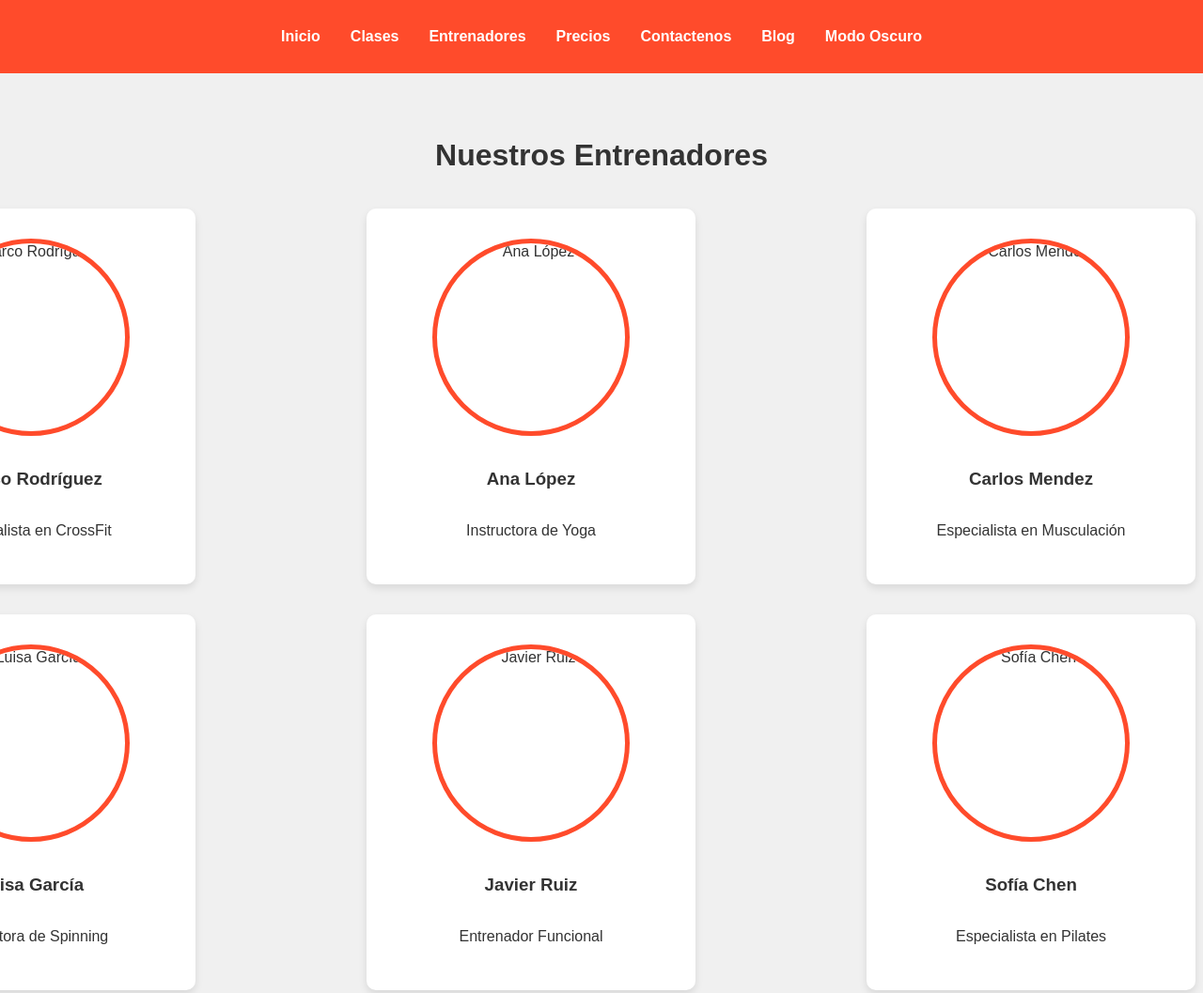
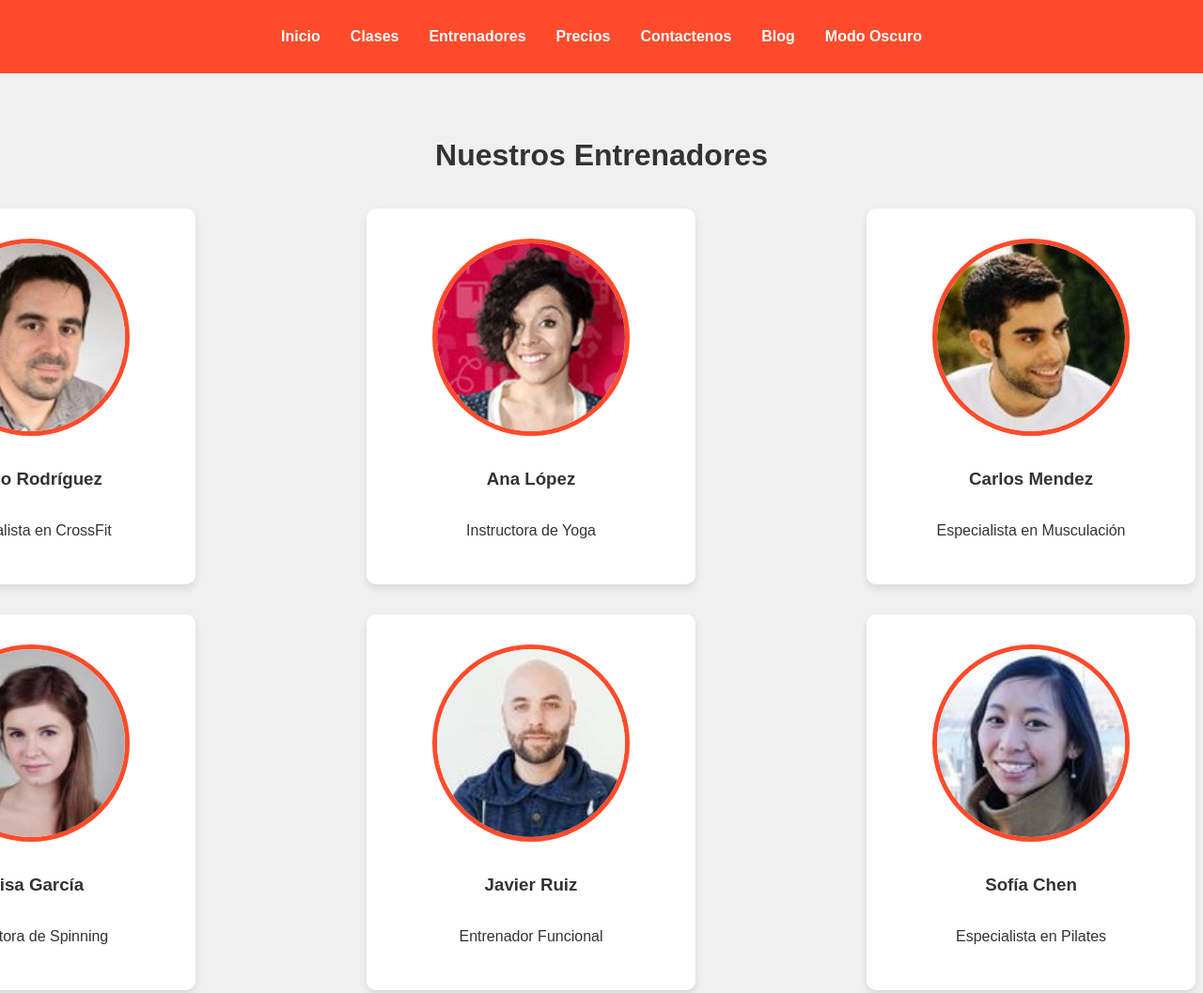
Before and after one commit to JoelGarcia21/Gimnasio-Fit, a plain HTML site: page entrenadores.html in a window 1280 px wide. Shown: the top 1057 px of the page at 94% size. Drawn offline with Linux system fonts and the light colour scheme; the site is published under a folder, as on GitHub Pages, so addresses that start at the root find nothing.

Commit message:
Correccion de retas de imagenes

```diff
--- a/entrenadores.html
+++ b/entrenadores.html
@@ -32,7 +32,7 @@
             <div class="entrenador-card">
                 <div class="card-inner">
                     <div class="card-front">
-                        <img src="/assets/images/en1.jpg" alt="Marco Rodríguez">
+                        <img src="assets/images/en1.jpg" alt="Marco Rodríguez">
                         <h3>Marco Rodríguez</h3>
                         <p>Especialista en CrossFit</p>
                     </div>
@@ -63,7 +63,7 @@
             <div class="entrenador-card">
                 <div class="card-inner">
                     <div class="card-front">
-                        <img src="/assets/images/en2.jpg" alt="Ana López">
+                        <img src="assets/images/en2.jpg" alt="Ana López">
                         <h3>Ana López</h3>
                         <p>Instructora de Yoga</p>
                     </div>
@@ -94,7 +94,7 @@
             <div class="entrenador-card">
                 <div class="card-inner">
                     <div class="card-front">
-                        <img src="/assets/images/en3.jpg" alt="Carlos Mendez">
+                        <img src="assets/images/en3.jpg" alt="Carlos Mendez">
                         <h3>Carlos Mendez</h3>
                         <p>Especialista en Musculación</p>
                     </div>
@@ -125,7 +125,7 @@
             <div class="entrenador-card">
                 <div class="card-inner">
                     <div class="card-front">
-                        <img src="/assets/images/en4.jpg" alt="Luisa García">
+                        <img src="assets/images/en4.jpg" alt="Luisa García">
                         <h3>Luisa García</h3>
                         <p>Instructora de Spinning</p>
                     </div>
@@ -156,7 +156,7 @@
             <div class="entrenador-card">
                 <div class="card-inner">
                     <div class="card-front">
-                        <img src="/assets/images/en5.jpg" alt="Javier Ruiz">
+                        <img src="assets/images/en5.jpg" alt="Javier Ruiz">
                         <h3>Javier Ruiz</h3>
                         <p>Entrenador Funcional</p>
                     </div>
@@ -187,7 +187,7 @@
             <div class="entrenador-card">
                 <div class="card-inner">
                     <div class="card-front">
-                        <img src="/assets/images/en6.jpg" alt="Sofía Chen">
+                        <img src="assets/images/en6.jpg" alt="Sofía Chen">
                         <h3>Sofía Chen</h3>
                         <p>Especialista en Pilates</p>
                     </div>
@@ -218,7 +218,7 @@
             <div class="entrenador-card">
                 <div class="card-inner">
                     <div class="card-front">
-                        <img src="/assets/images/en7.jpg" alt="Diego Morales">
+                        <img src="assets/images/en7.jpg" alt="Diego Morales">
                         <h3>Diego Morales</h3>
                         <p>Entrenador de Boxeo</p>
                     </div>
```
Also changed, not shown: clases.html (+6 -6 lines), index.html (+1 -1 lines).
